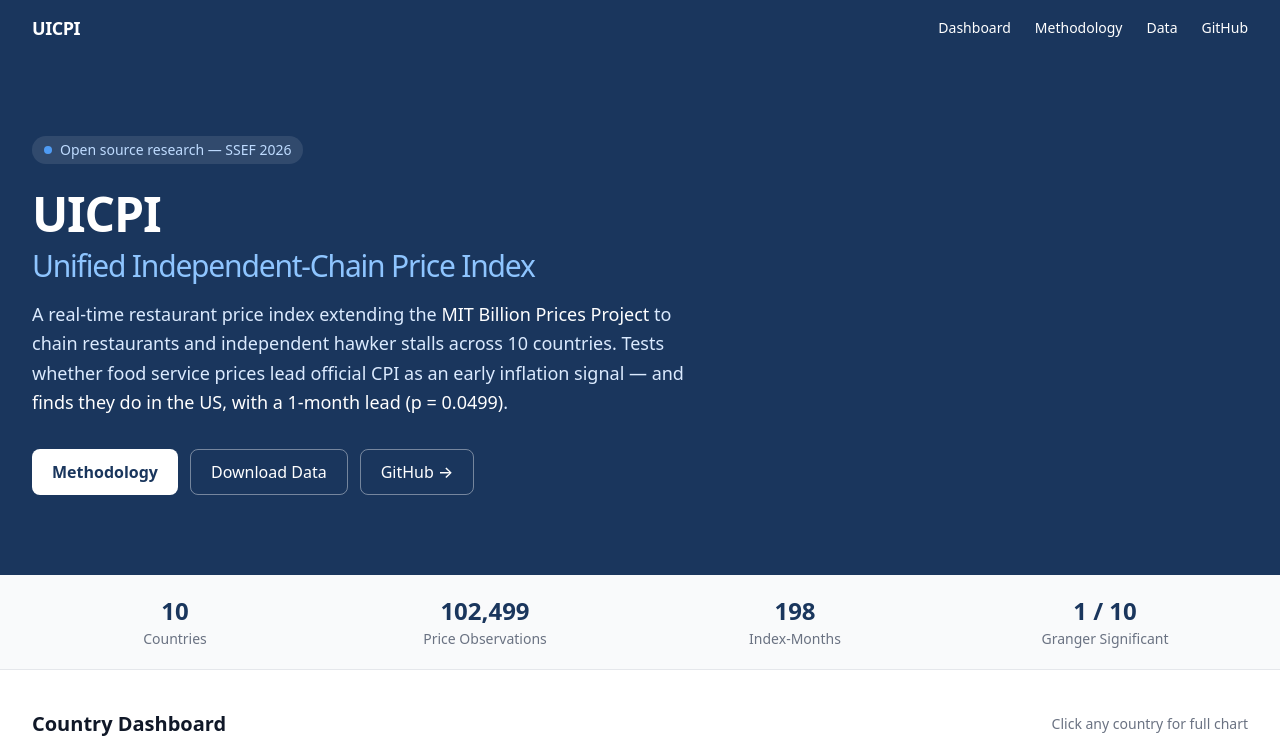
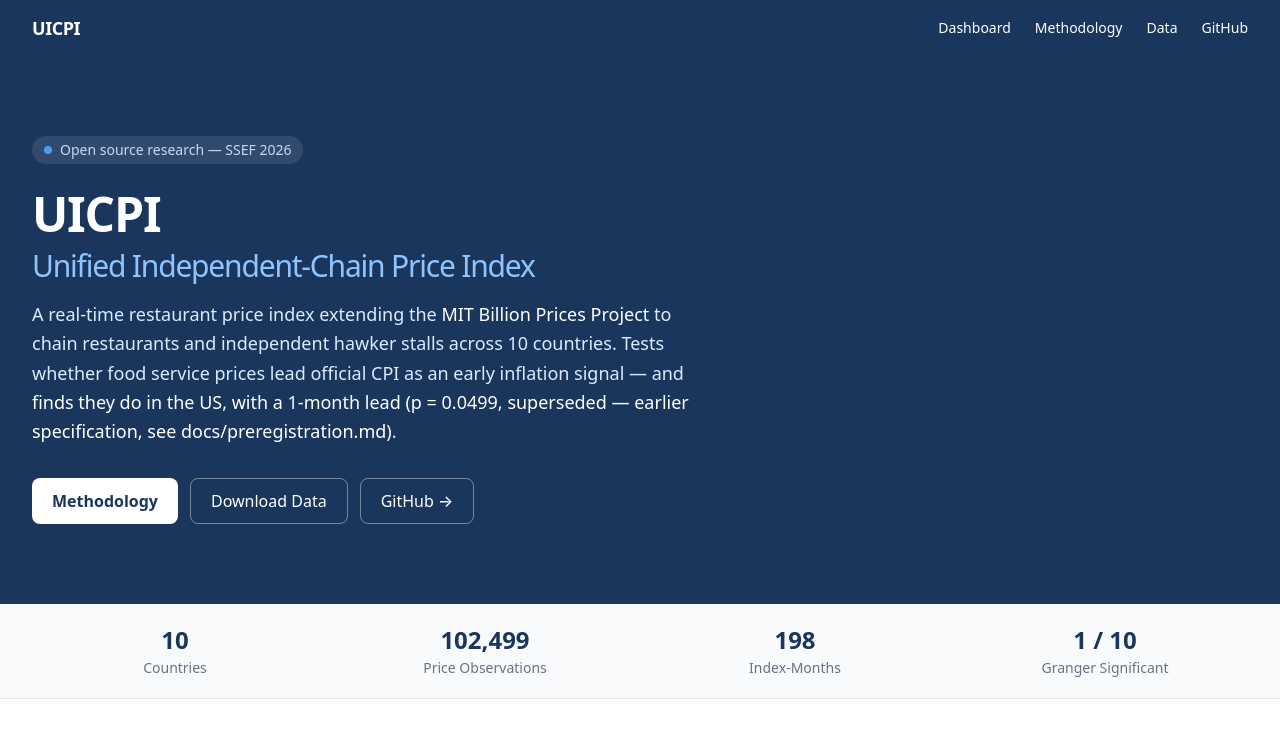
Before and after one commit to thefrogfacedfoot/Inflation-menu, a Next.js app in the folder dashboard/: page / in a window 1280 px wide. Shown: the top 743 px of the page. Built offline with nearby package versions, Linux system fonts and the light colour scheme.

Commit message:
Label the US F=4.20/p=0.0499 figure as superseded (earlier specification)

```diff
--- a/dashboard/app/[country]/page.tsx
+++ b/dashboard/app/[country]/page.tsx
@@ -363,6 +363,9 @@ function USGrangerCallout() {
           UIFPI Granger-causes CPI at 1-month lead
         </h2>
       </div>
+      <p className="text-xs font-medium text-green-800 mb-3">
+        F = 4.20, p = 0.0499: superseded — earlier specification, see docs/preregistration.md.
+      </p>
       <dl className="grid grid-cols-2 sm:grid-cols-4 gap-3 text-sm mb-3">
         <div>
           <dt className="text-xs text-green-700 uppercase tracking-wide">F</dt>
--- a/dashboard/app/page.tsx
+++ b/dashboard/app/page.tsx
@@ -175,7 +175,7 @@ export default async function HomePage() {
               countries. Tests whether food service prices lead official CPI
               as an early inflation signal — and{" "}
               <span className="text-white font-medium">
-                finds they do in the US, with a 1-month lead (p = 0.0499)
+                finds they do in the US, with a 1-month lead (p = 0.0499, superseded — earlier specification, see docs/preregistration.md)
               </span>
               .
             </p>
--- a/dashboard/public/data/country_summary.json
+++ b/dashboard/public/data/country_summary.json
@@ -149,6 +149,7 @@
   "United States": {
     "granger_significant": true,
     "granger_p_value": 0.0499,
+    "granger_note": "superseded — earlier specification, see docs/preregistration.md",
     "lead_months": 1,
     "pass_through_formal": -0.0043,
     "pass_through_informal": null,
```
Also changed, not shown: 2 other files (tests, documents, lock files or other folders).
